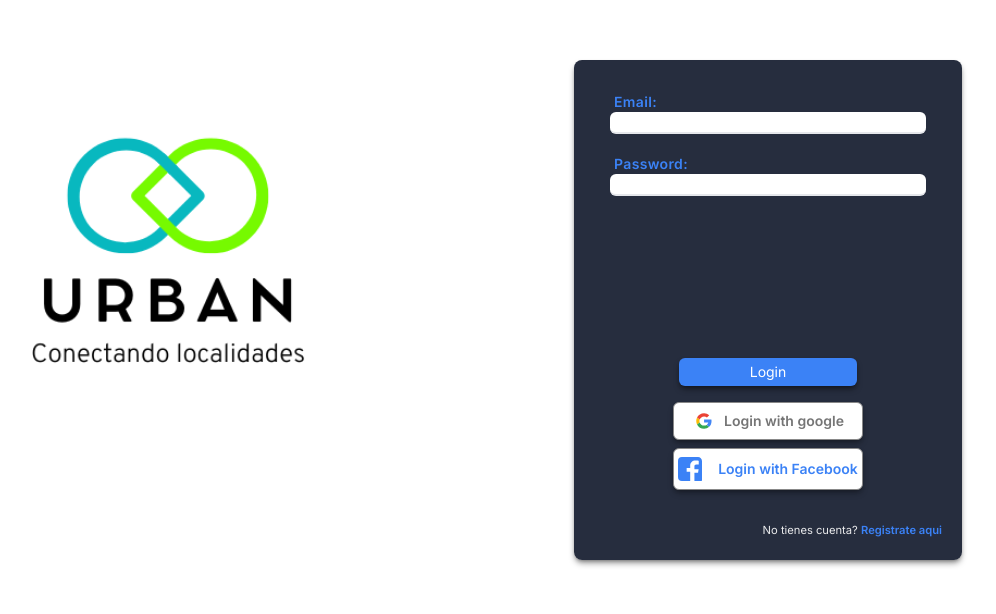
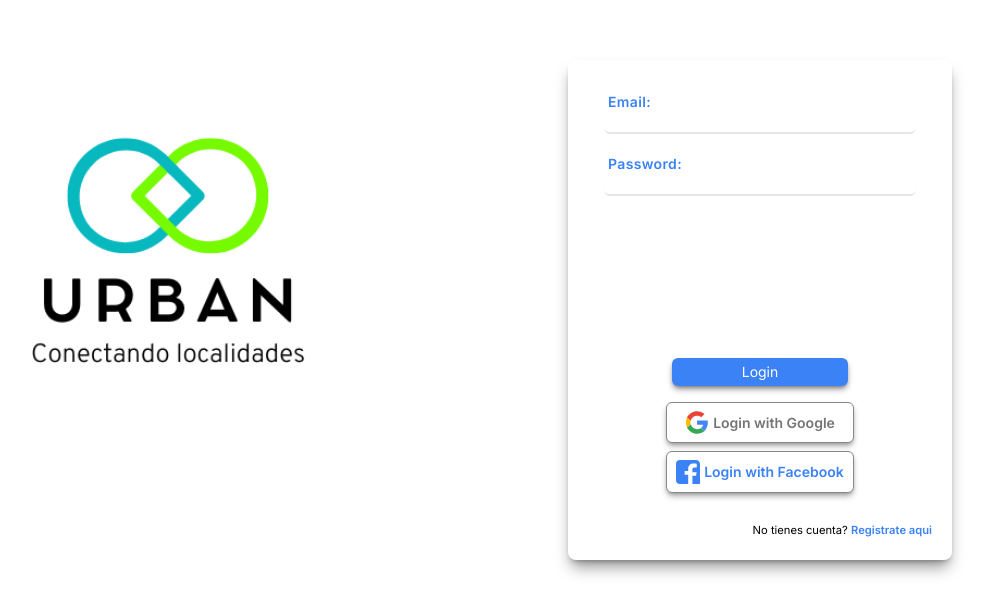
Before and after one commit to pablosecuen/Urban, a Next.js app in the folder client/: page / in a window 1280 px wide. Shown: the part 148-762 px from the top of the page, without its empty margins (200-1196 px from the left). Built offline with nearby package versions, Linux system fonts and the light colour scheme.

Commit message:
fix colores loginform

```diff
--- a/client/components/LoginForm/LoginForm.tsx
+++ b/client/components/LoginForm/LoginForm.tsx
@@ -64,7 +64,7 @@ const LoginForm = ({ isRegister, setIsRegister }: { isRegister: boolean; setIsRe
   return (
     <form
       onSubmit={handleLogin}
-      className="relative mx-2 h-[500px] max-w-md rounded-lg bg-slate-900/90 px-4 py-8 text-sm text-white/90 shadow-md shadow-black/40"
+      className="relative mx-2 h-[500px] w-96 max-w-md rounded-lg bg-white px-4 py-8 text-sm text-white/90 shadow-lg shadow-black/40"
     >
       {/* div que contiene Email y Password */}
       <div className="flex h-[250px] flex-col gap-5 px-5">
@@ -132,25 +132,25 @@ const LoginForm = ({ isRegister, setIsRegister }: { isRegister: boolean; setIsRe
 
       <div className="mx-auto flex w-4/5 flex-col gap-2">
         <Link
-          className="mx-auto flex w-2/3 items-center justify-center gap-2 rounded-md border border-[#888] bg-white py-2  font-semibold text-[#757575] shadow-md shadow-black/30"
+          className="mx-auto flex w-2/3 items-center justify-center gap-1  rounded-md border border-[#888] bg-white py-2  font-semibold text-[#757575] shadow-md shadow-black/30"
           href="http://localhost:3000/login/auth/google"
           rel="noopener noreferrer"
         >
-          <Google width="16" height="16" />
-          Login with google
+          <Google width="23" height="23" />
+          Login with Google
         </Link>
         <Link
-          className="mx-auto flex w-2/3 items-center justify-center gap-2 rounded-md border border-[#888] bg-white py-2  font-semibold text-blue shadow-md shadow-black/30"
+          className="mx-auto flex w-2/3 items-center justify-center   gap-1 rounded-md border border-[#888] bg-white py-2  font-semibold text-blue shadow-md shadow-black/30"
           href="http://localhost:3000/login/auth/google"
           rel="noopener noreferrer"
         >
-          <svg className="mr-2 h-6 w-6 fill-current" viewBox="0 0 24 24">
+          <svg className=" h-6 w-6 fill-current" viewBox="0 0 24 24">
             <path d="M20.02 0H3.98A3.98 3.98 0 0 0 0 3.98v16.04A3.98 3.98 0 0 0 3.98 24h8.22v-9.29H8.65v-3.62h3.55V9.02c0-3.52 2.14-5.44 5.28-5.44 1.54 0 2.87.12 3.26.18v3.66l-2.23.001c-1.75 0-2.09.83-2.09 2.05v2.69h4.19l-.55 3.62h-3.64V24h7.12A3.98 3.98 0 0 0 24 20.02V3.98C24 1.78 22.2 0 20.02 0z" />
           </svg>
           Login with Facebook
         </Link>
       </div>
-      <small className="absolute bottom-5 right-5 block pt-2 text-right">
+      <small className="absolute bottom-5 right-5 block pt-2 text-right text-black">
         No tienes cuenta?{" "}
         <span
           onClick={handleRegisterClick}
```
